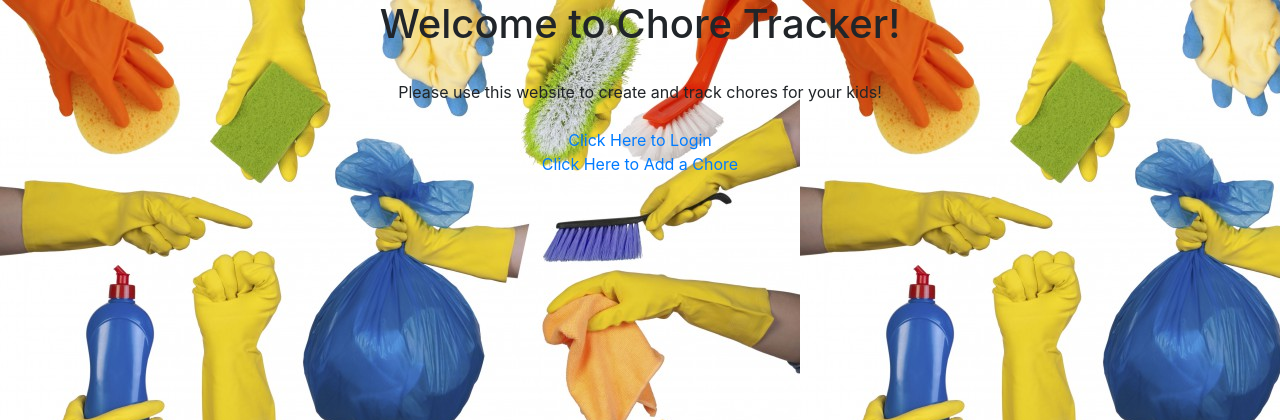
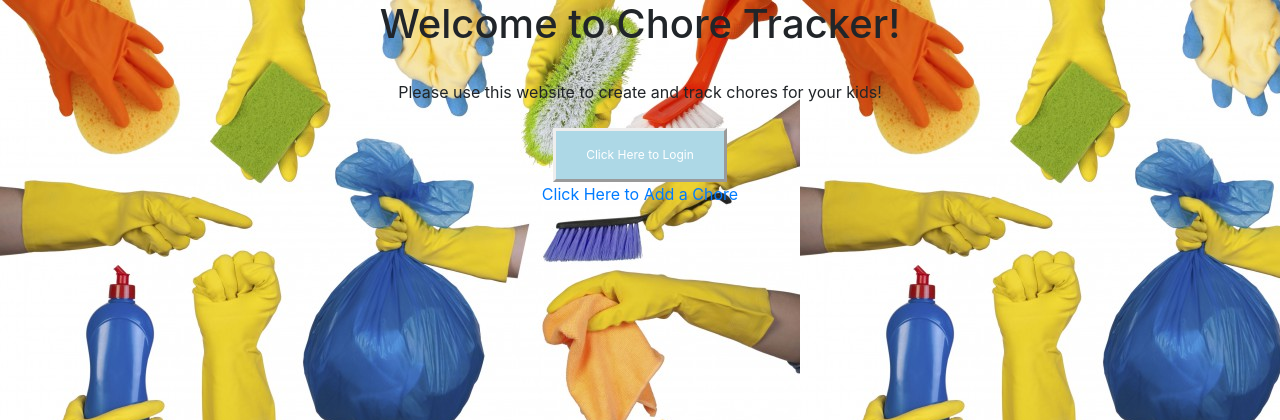
Before and after one commit to catonsun/cs329e-3, a Flask app: page / in a window 1280 px wide. Shown: the top 420 px of the page. Run offline with Flask 2, Linux system fonts and the light colour scheme; some libraries are stand-ins or nearby versions.

Commit message:
button design
class created. need to link pages to the buttons

```diff
--- a/TEMPLATES/home.html
+++ b/TEMPLATES/home.html
@@ -2,13 +2,22 @@
 
 {% block body %}
     <style>
+        .button {
+            background-color: lightblue;
+            border: outset;
+            color: white;
+            padding: 15px 30px;
+            text-align: center;
+            font-size: 12px;
+            cursor: pointer;
+        }
         body {
             background-image: url(chores.jpg);
         }
     </style>
     <center><h1>Welcome to Chore Tracker!</h1>
         <br> <text>Please use this website to create and track chores for your kids!</text> <br> <br>
-        <a href="/login">Click Here to Login</a>
+        <button class = "button" href="/login"> Click Here to Login </button>
         <br>
         <a href="/upload">Click Here to Add a Chore</a></center>
 {% endblock %}
```
